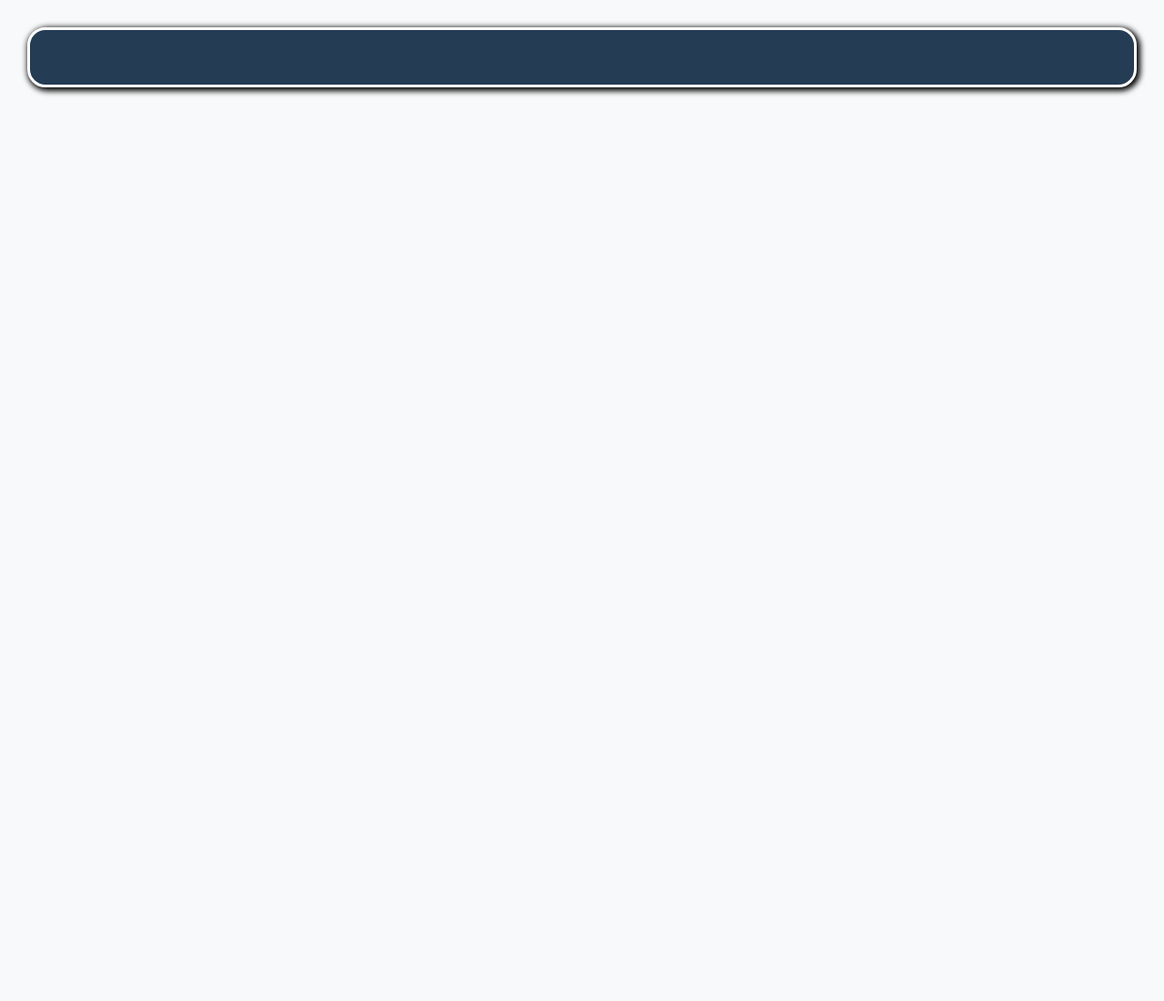
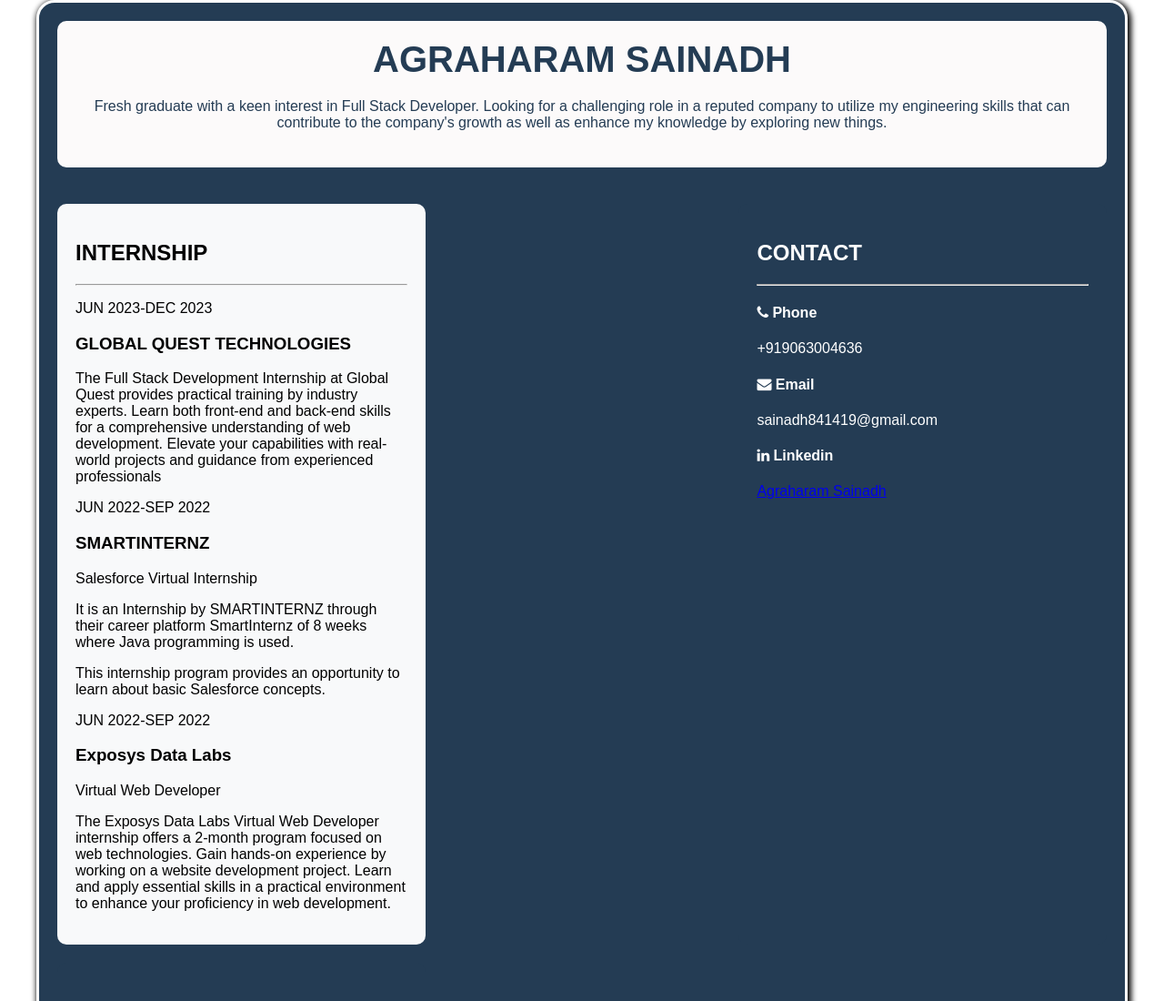
Before and after one commit to SAINADH-1919/MY-Resume, a plain HTML site: page Code/index.html in a window 1280 px wide. Shown: the top 1100 px of the page at 91% size. Before the commit the page ends 800 px from the top, so only its background shows below. Drawn offline with Linux system fonts and the light colour scheme.

Commit message:
Update index.html

```diff
--- a/Code/index.html
+++ b/Code/index.html
@@ -5,60 +5,155 @@
     <meta name="viewport" content="width=device-width, initial-scale=1.0">
     <title>Document</title>
     <link rel="stylesheet" href="https://cdnjs.cloudflare.com/ajax/libs/font-awesome/4.7.0/css/font-awesome.min.css">
-</head>
     <style>
-    /* Base styles */
-
+        /* Your CSS styles here */
         body {
+            background-color: white;
             margin: 0;
             padding: 0;
             font-family: Arial, sans-serif;
-        background-color: #f8f9fa;
         }
-
         #bb {
-        background-color: #243c54;
+            background-color:  #243c54;
             border: 3px solid white;
             border-radius: 20px;
             box-shadow: 2px 2px 6px 2px black;
-        margin: 20px;
+            box-sizing: border-box;
+            margin: 0 auto;
+            max-width: 1200px;
             padding: 20px;
-        box-sizing: border-box;
         }
-
-    /* Media queries for responsiveness */
-
-    /* For screens smaller than 768px */
-    @media screen and (max-width: 768px) {
-        #bb {
-            margin: 10px;
+        #b1 {
+            background-color:rgb(252, 250, 250);
+            padding: 20px;
+            border-radius: 10px;
+            overflow: hidden;
+        }
+        #b12 {
+            float: none;
+            width: 100%;
+            padding: 0;
+            text-align: center;
+        }
+        #h1a {
+            font-size: 40px;
+            color:  #243c54;
+            margin: 0;
+        }
+        #p1 {
+            margin: 20px 0;
+            color:  #243c54;
+        }
+        #b3 {
+            display: flex;
+            flex-wrap: wrap;
+            justify-content: space-between;
+            margin-top: 20px;
+        }
+        #b31, #b32, #b33 {
+            flex: 0 0 calc(33.33% - 20px);
+            background-color: #f8f9fa;
+            padding: 20px;
+            border-radius: 10px;
+            margin-top: 20px;
+        }
+        #b32, #b33 {
+            background-color: #243c54;
+            color: white;
+        }
+        #b321 {
+            margin-bottom: 20px;
+        }
+        @media only screen and (max-width: 768px) {
+            #b3 {
+                flex-direction: column;
+            }
+            #b31, #b32, #b33 {
+                flex: 0 0 100%;
+                margin-right: 0;
             }
         }
-
-    /* For screens between 768px and 1024px */
-    @media screen and (min-width: 768px) and (max-width: 1024px) {
-        #bb {
-            margin: 15px;
-            padding: 15px;
-        }
-    }
-
-    /* For screens larger than 1024px */
-    @media screen and (min-width: 1024px) {
-        #bb {
-            margin: 30px;
-            padding: 30px;
-        }
-    }
-
-    /* Remaining styles */
-
-    /* Add your remaining styles here */
-
     </style>
+</head>
 <body>
     <div id="bb">
-        <!-- Your existing HTML content goes here -->
+        <div id="b1">
+            <div id="b12">
+                <h1 id="h1a">AGRAHARAM SAINADH</h1>
+                <p id="p1">Fresh graduate with a keen interest in Full Stack Developer. Looking for a challenging role in a reputed company to utilize my engineering skills that can contribute to the company's growth as well as enhance my knowledge by exploring new things.</p>
+            </div>
+        </div>
+        <div id="b3">
+            <div id="b31">
+                <h2>INTERNSHIP</h2>
+                <hr>
+                <p>JUN 2023-DEC 2023</p>
+                <h3>GLOBAL QUEST TECHNOLOGIES</h3>
+                <p>The Full Stack Development Internship at Global Quest provides practical training by industry experts. Learn both front-end and back-end skills for a comprehensive understanding of web development. Elevate your capabilities with real-world projects and guidance from experienced professionals</p>
+
+                <p>JUN 2022-SEP 2022</p>
+                <h3>SMARTINTERNZ</h3>
+                <p>Salesforce Virtual Internship</p>
+                <p>It is an Internship by SMARTINTERNZ through their career platform SmartInternz of 8 weeks where Java programming is used.</p>
+                <p>This internship program provides an opportunity to learn about basic Salesforce concepts.</p>
+
+                <p>JUN 2022-SEP 2022</p>
+                <h3>Exposys Data Labs</h3>
+                <p>Virtual Web Developer</p>
+                <p>The Exposys Data Labs Virtual Web Developer internship offers a 2-month program focused on web technologies. Gain hands-on experience by working on a website development project. Learn and apply essential skills in a practical environment to enhance your proficiency in web development.</p>
+            </div>
+            <div id="b32">
+                <h2>CONTACT</h2>
+                <hr>
+                <div id="b321">
+                    <h4><i class="fa fa-phone" aria-hidden="true"></i> Phone</h4>
+                    <p>+919063004636</p>
+                </div>
+                <div id="b321">
+                    <h4><i class="fa fa-envelope" aria-hidden="true"></i> Email</h4>
+                    <p>sainadh841419@gmail.com</p>
+                </div>
+                <div id="b321">
+                    <h4><i class="fa fa-linkedin" aria-hidden="true"></i> Linkedin</h4>
+                    <a href="https://www.linkedin.com/in/agraharam-sainadh-228612243" target="_blank">Agraharam Sainadh</a>
+                </div>
+            </div>
+            <div id="b33">
+                <h2>EDUCATION</h2>
+                <hr>
+                <p>2023</p>
+                <h3>B.Tech in Computer Science</h3>
+                <p>JNTUA College Of Engineering Kalikiri</p>
+
+                <p>2020</p>
+                <h3>Diploma in Computer Science</h3>
+                <p>Sri Venkateshwara Government Polytechnic</p>
+
+                <h2>TECHNICAL SKILLS</h2>
+                <hr>
+                <ul>
+                    <li>Core Java</li>
+                    <li>Manual Testing</li>
+                    <li>HTML5, CSS3, Bootstrap, JavaScript</li>
+                    <li>MySQL</li>
+                </ul>
+
+                <h2>STRENGTHS</h2>
+                <hr>
+                <ul>
+                    <li>Quick Learner</li>
+                    <li>Self Motivated</li>
+                </ul>
+
+                <h2>LANGUAGES</h2>
+                <hr>
+                <ul>
+                    <li>English</li>
+                    <li>Telugu</li>
+                    <li>Tamil</li>
+                </ul>
+            </div>
+        </div>
     </div>
 </body>
 </html>
```
Lines whose indentation alone changed are shown as unchanged.
